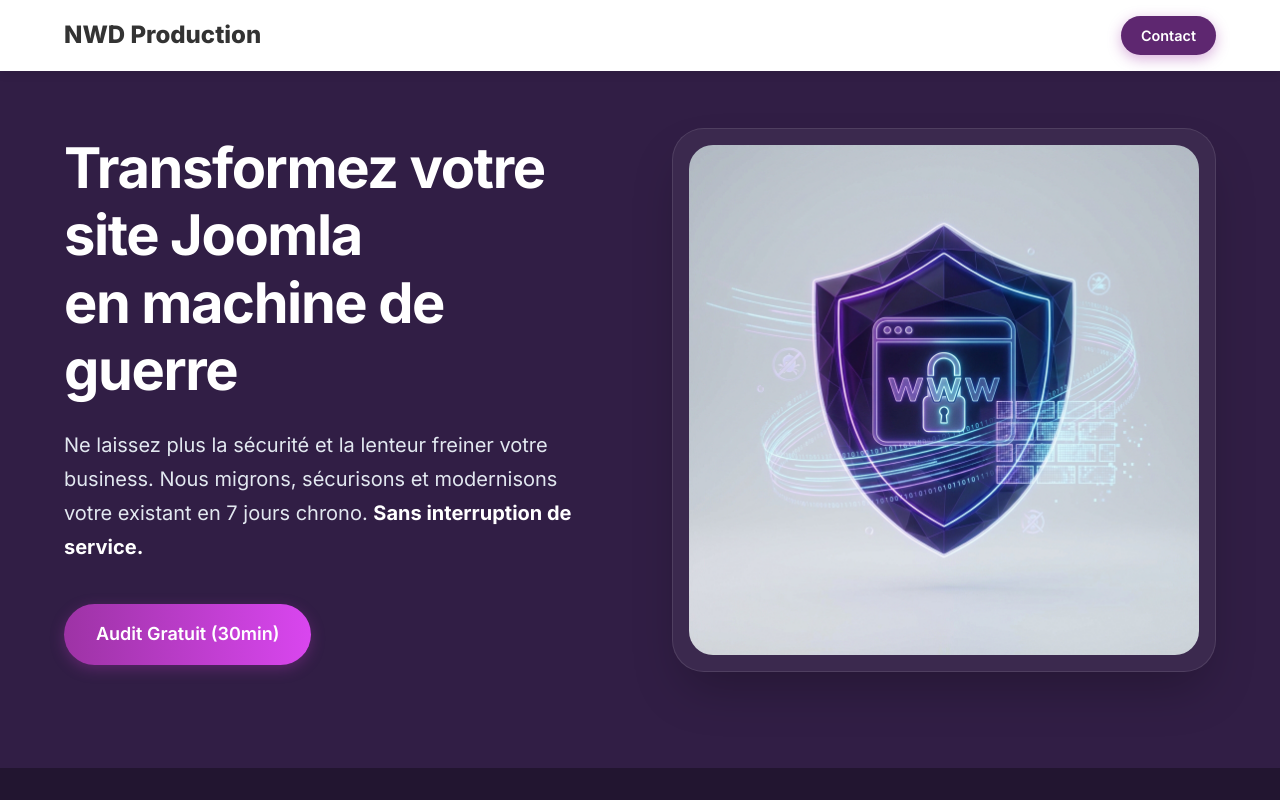
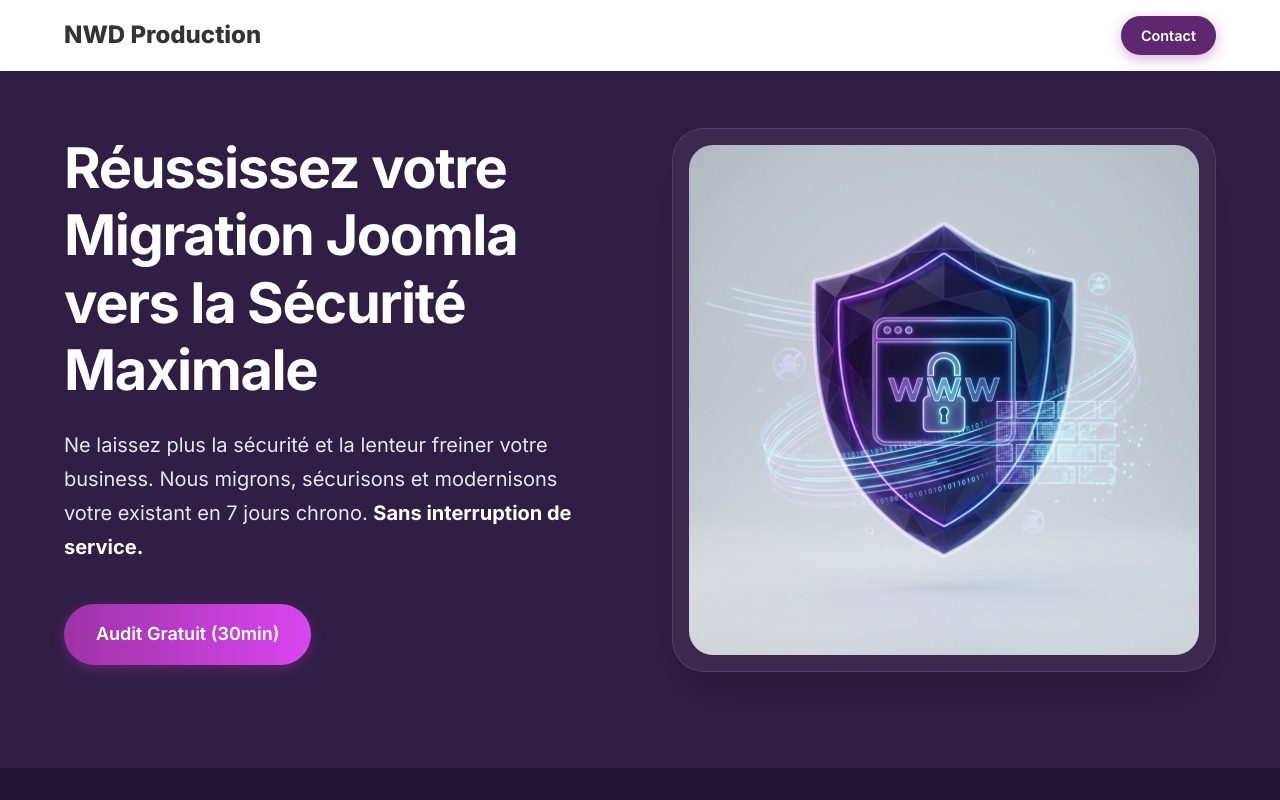
Before and after one commit to xavier480/joomla-landing-page, a plain HTML site: page index.html in a window 1280 px wide. Shown: the top 800 px of the page. Drawn offline with Linux system fonts and the light colour scheme.

Commit message:
feat: Update hero heading on landing page to emphasize Joomla migration and security.

```diff
--- a/index.html
+++ b/index.html
@@ -31,7 +31,7 @@
         <section class="hero">
             <div class="container hero-layout">
                 <div class="hero-text">
-                    <h1>Transformez votre site Joomla <br>en machine de guerre</h1>
+                    <h1>Réussissez votre Migration Joomla <br>vers la Sécurité Maximale</h1>
                     <p class="lead">Ne laissez plus la sécurité et la lenteur freiner votre business. Nous migrons,
                         sécurisons et modernisons votre existant en 7 jours chrono. <strong style="color: #fff">Sans
                             interruption de service.</strong></p>
```
